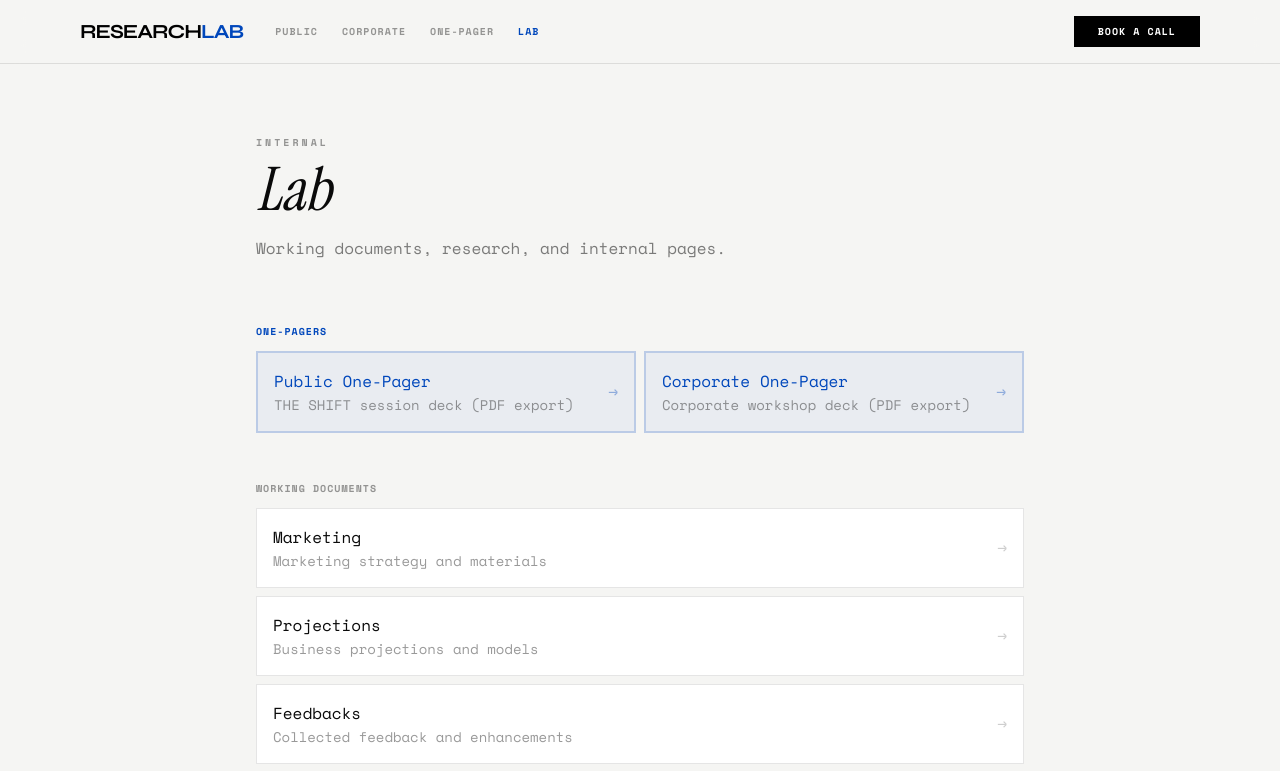
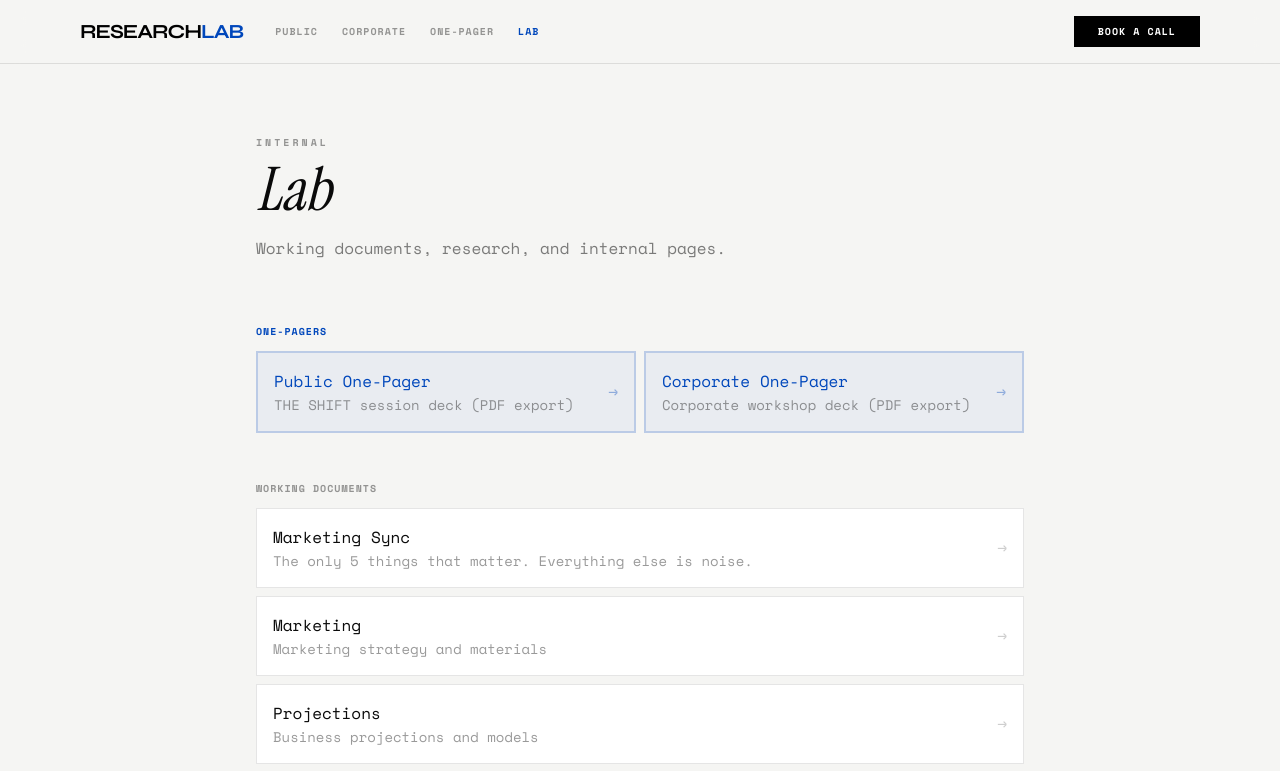
Before and after one commit to princeofwellness/researchlab, a Next.js app: page /lab in a window 1280 px wide. Shown: the top 771 px of the page. Built offline with nearby package versions, Linux system fonts and the light colour scheme.

Commit message:
Add Marketing Sync to Lab page

```diff
--- a/src/app/lab/page.tsx
+++ b/src/app/lab/page.tsx
@@ -11,6 +11,7 @@ export default function LabPage() {
     ]
 
     const pages = [
+        { name: "Marketing Sync", href: "/archive/marketing-sync", desc: "The only 5 things that matter. Everything else is noise." },
         { name: "Marketing", href: "/marketing", desc: "Marketing strategy and materials" },
         { name: "Projections", href: "/projections", desc: "Business projections and models" },
         { name: "Feedbacks", href: "/enhancements", desc: "Collected feedback and enhancements" },
```
